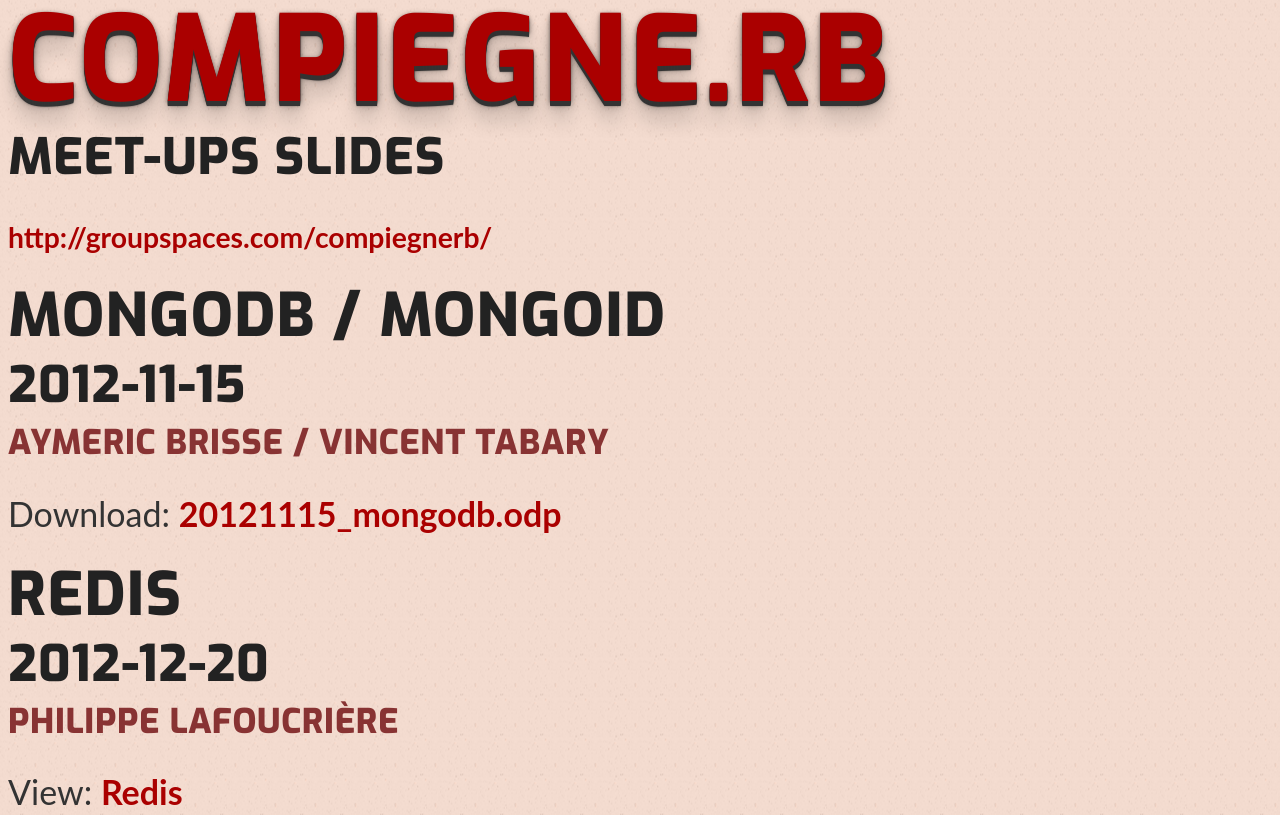
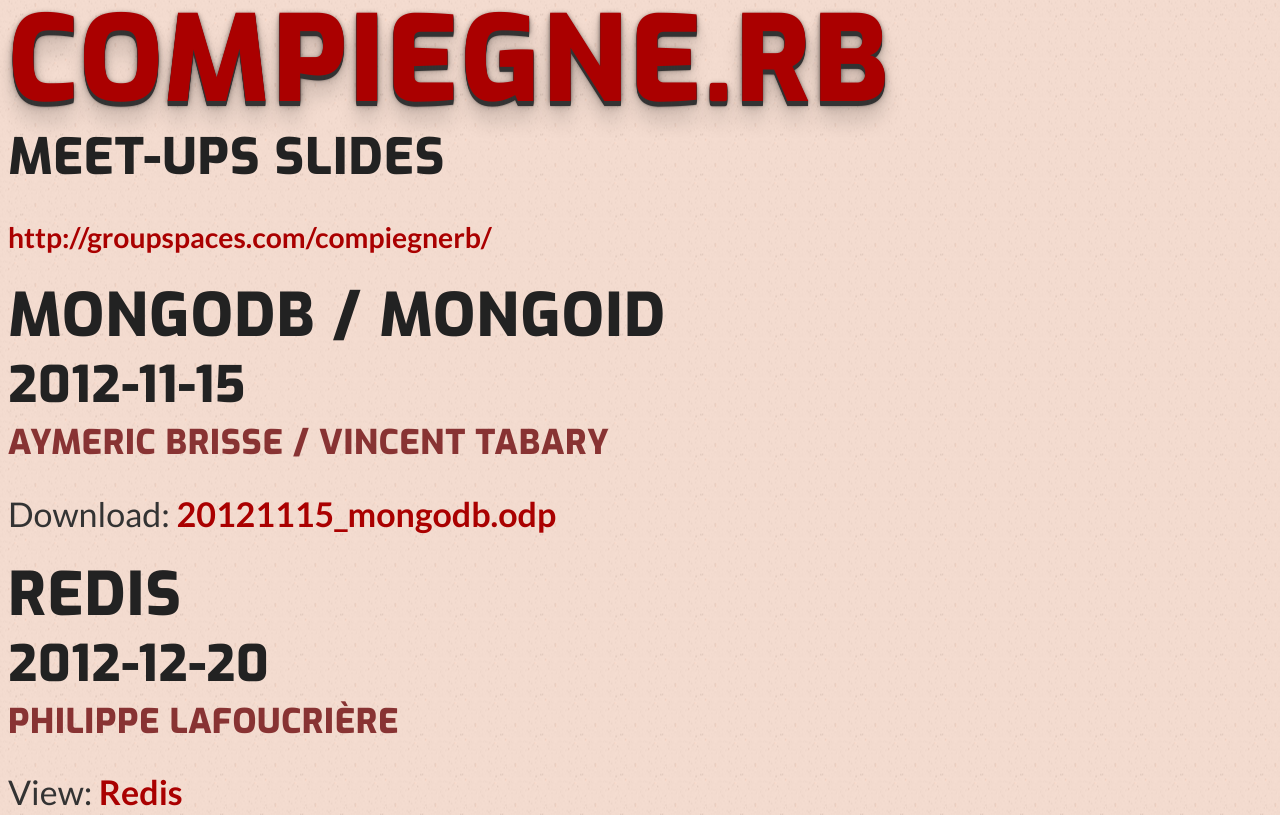
Before and after one commit to compiegne-rb/slides, a website: page index.html in a window 1280 px wide. Shown: the top 815 px of the page. Drawn offline with Linux system fonts and the light colour scheme.

Commit message:
Fix font and background

```diff
--- a/theme/compiegne.css
+++ b/theme/compiegne.css
@@ -1,16 +1,5 @@
 @import url(http://fonts.googleapis.com/css?family=Exo:400,600,800);
-/**
- * Beige theme for reveal.js.
- *
- * Copyright (C) 2011-2012 Hakim El Hattab, http://hakim.se
- */
-@font-face {
-  font-family: 'League Gothic';
-  src: url("../../lib/font/league_gothic-webfont.eot");
-  src: url("../../lib/font/league_gothic-webfont.eot?#iefix") format("embedded-opentype"), url("../../lib/font/league_gothic-webfont.woff") format("woff"), url("../../lib/font/league_gothic-webfont.ttf") format("truetype"), url("../../lib/font/league_gothic-webfont.svg#LeagueGothicRegular") format("svg");
-  font-weight: normal;
-  font-style: normal;
-}
+@import url(http://fonts.googleapis.com/css?family=Lato:400,700,400italic,700italic);
 
 /*********************************************
  * GLOBAL STYLES
@@ -25,7 +14,7 @@
   background: -ms-radial-gradient(top, circle cover, #FFCCCC 0%, #FF5544 100%);
   background: radial-gradient(top, circle cover, #FFCCCC 0%, #FF5544 100%);
   background-color: #FFDDCC;
-  background-image: url(../../img/background.png);
+  background-image: url(../img/background.png);
   background-repeat: repeat;
   background-position: center;
 
```
